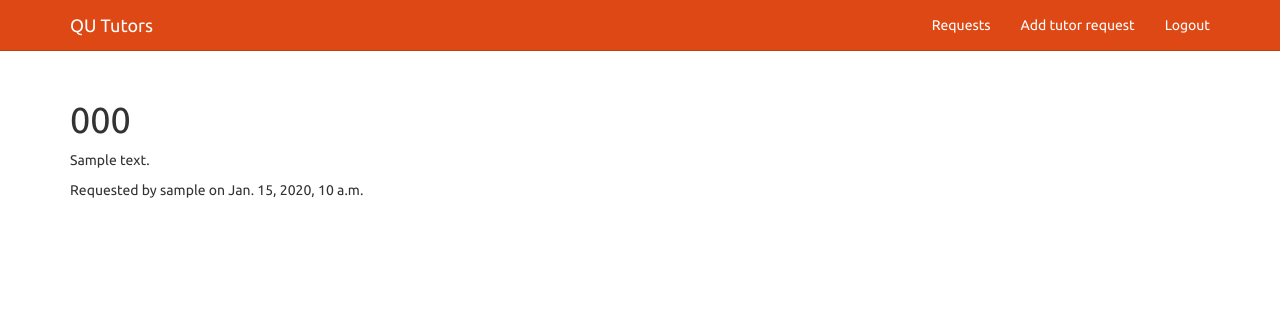
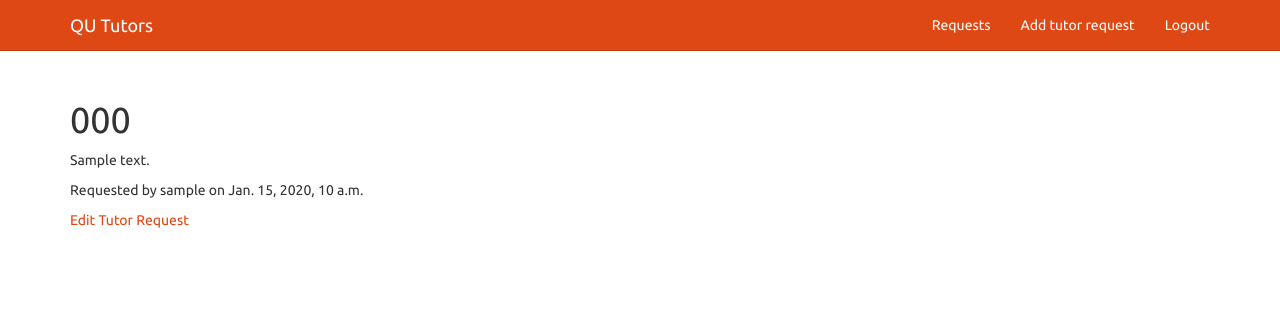
Before and after one commit to jmoller555/jmoller_final, a Django app: page /request/1/ in a window 1280 px wide. Shown: the top 311 px of the page. Run offline with Django 3.2, Linux system fonts and the light colour scheme; a user stored in the database is signed in; tables that the repository leaves empty hold one stand-in row (values such as "Sample post"); some libraries are stand-ins or nearby versions.

Commit message:
Add request update view

```diff
--- a/core/urls.py
+++ b/core/urls.py
@@ -8,4 +8,5 @@ urlpatterns = patterns('',
   url(r'^request/create/$', RequestCreateView.as_view(), name='request_create'),
   url(r'^request/$', RequestListView.as_view(), name='request_list'),
   url(r'^request/(?P<pk>\d+)/$', RequestDetailView.as_view(), name='request_detail'),
+  url(r'^request/update/(?P<pk>\d+)/$', RequestUpdateView.as_view(), name='request_update'),
 )
--- a/core/views.py
+++ b/core/views.py
@@ -1,5 +1,5 @@
 from django.shortcuts import render
-from django.views.generic import TemplateView, CreateView, ListView, DetailView
+from django.views.generic import TemplateView, CreateView, ListView, DetailView, UpdateView
 from django.core.urlresolvers import reverse_lazy
 from .models import *
 
@@ -24,3 +24,8 @@ class RequestListView(ListView):
 class RequestDetailView(DetailView):
   model = Request
   template_name = 'request/request_detail.html'
+
+class RequestUpdateView(UpdateView):
+  model = Request
+  template_name = 'request/request_form.html'
+  fields = ['course_code', 'topic_description']
--- a/templates/request/request_detail.html
+++ b/templates/request/request_detail.html
@@ -3,4 +3,7 @@
 <h1>{{ request.course_code }}</h1>
 <p>{{ request.topic_description }}</p>
 <p>Requested by {{ request.user.username }} on {{ request.created_at }}</p>
+{% if request.user == user %}
+<p><a href="{% url 'request_update' pk=request.id %}">Edit Tutor Request</a></p>
+{% endif %}
 {% endblock %}
```
